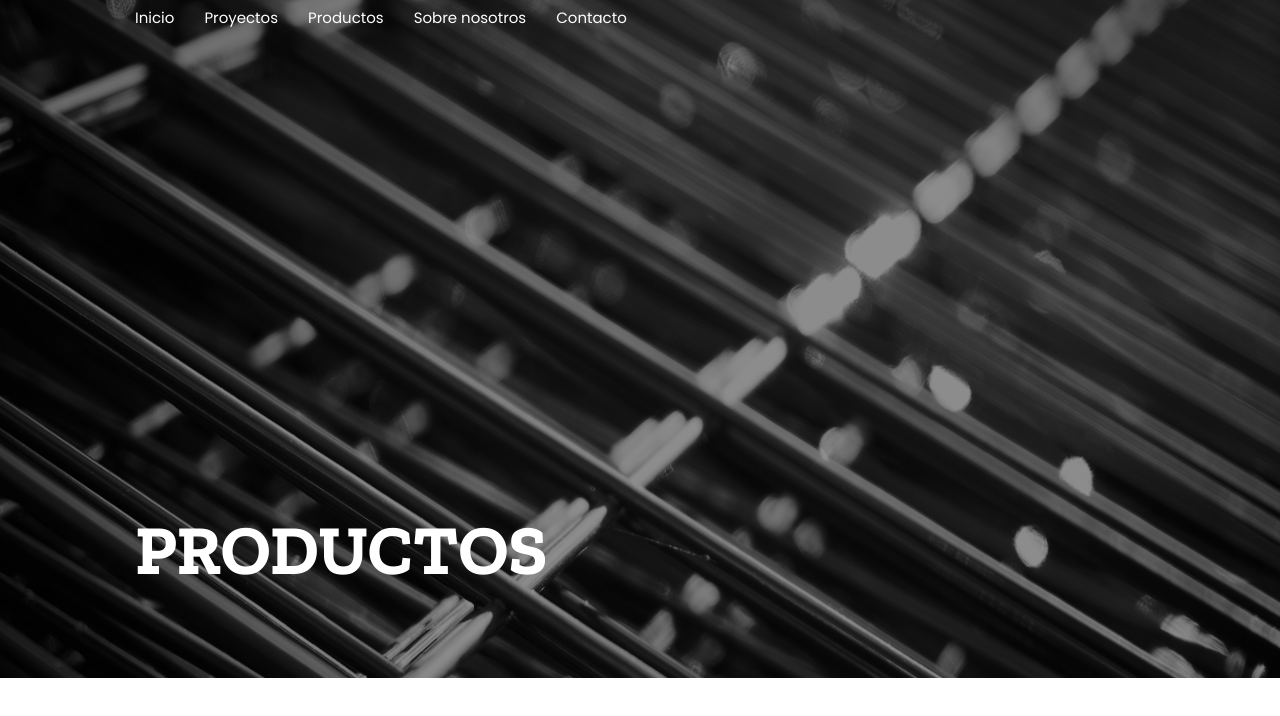
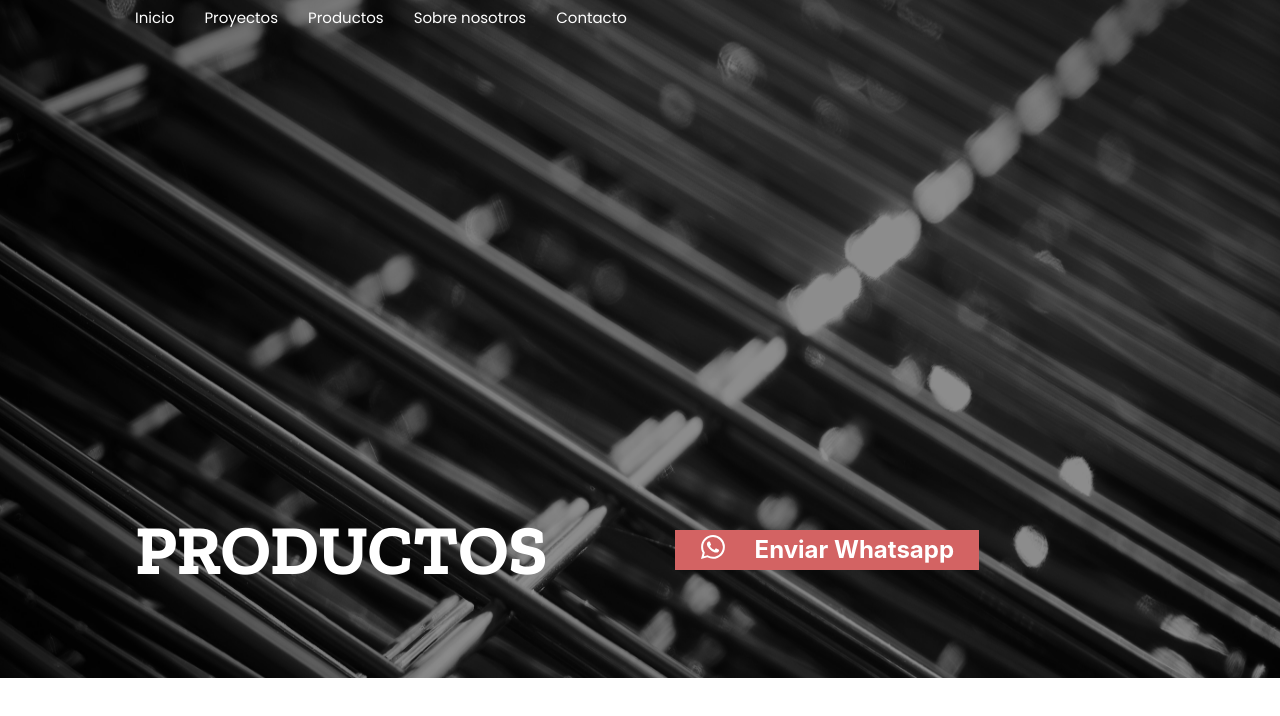
Before and after one commit to AlvaroCordoba-5/actitud-de-hierro, a React (Create React App) app: page /productos in a window 1280 px wide. Shown: the top 716 px of the page. Built offline with nearby package versions, Linux system fonts and the light colour scheme.

Commit message:
fixed button

```diff
--- a/src/components/Botones/Boton.css
+++ b/src/components/Botones/Boton.css
@@ -15,6 +15,7 @@
   align-items: center;
   margin: auto;
   margin-top: 120px;
+  position: relative;
 }
 
 .button:hover{
@@ -34,6 +35,7 @@
   margin-left: 8em;
 
 
+
 }
 
 .whatsapp{
--- a/src/components/Botones/Boton2.jsx
+++ b/src/components/Botones/Boton2.jsx
@@ -4,7 +4,7 @@ import "./Boton.css";
 function Boton2({ img, texto }) {
   return (
     <>
-      <div className=" secundario">
+      <div className="button secundario">
         <h2 style={{ marginRight: "30px" }}>{img}</h2>
         <h2>{texto}</h2>
       </div>
--- a/src/components/Secciones/Contacto.jsx
+++ b/src/components/Secciones/Contacto.jsx
@@ -2,6 +2,7 @@ import React from 'react';
 import Portadas from '../Portadas/Portadas';
 import imgcontacto from '../imagenes/contacto.png'
 import Formulario from '../Formulario/Formulario';
+import Boton2 from '../Botones/Boton2';
 
 function Contacto() {
   return (
@@ -10,6 +11,7 @@ function Contacto() {
     image={imgcontacto}
     texto='CONTACTO'
     />
+
     <Formulario/>
     </>
   )
```
